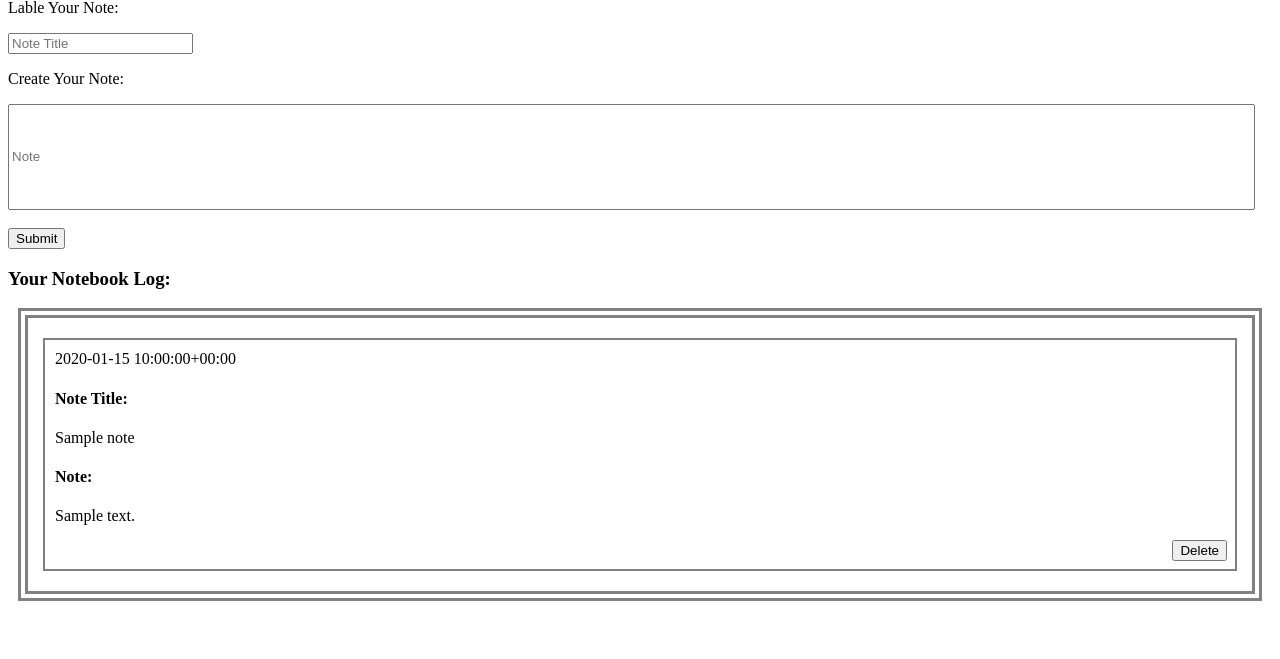
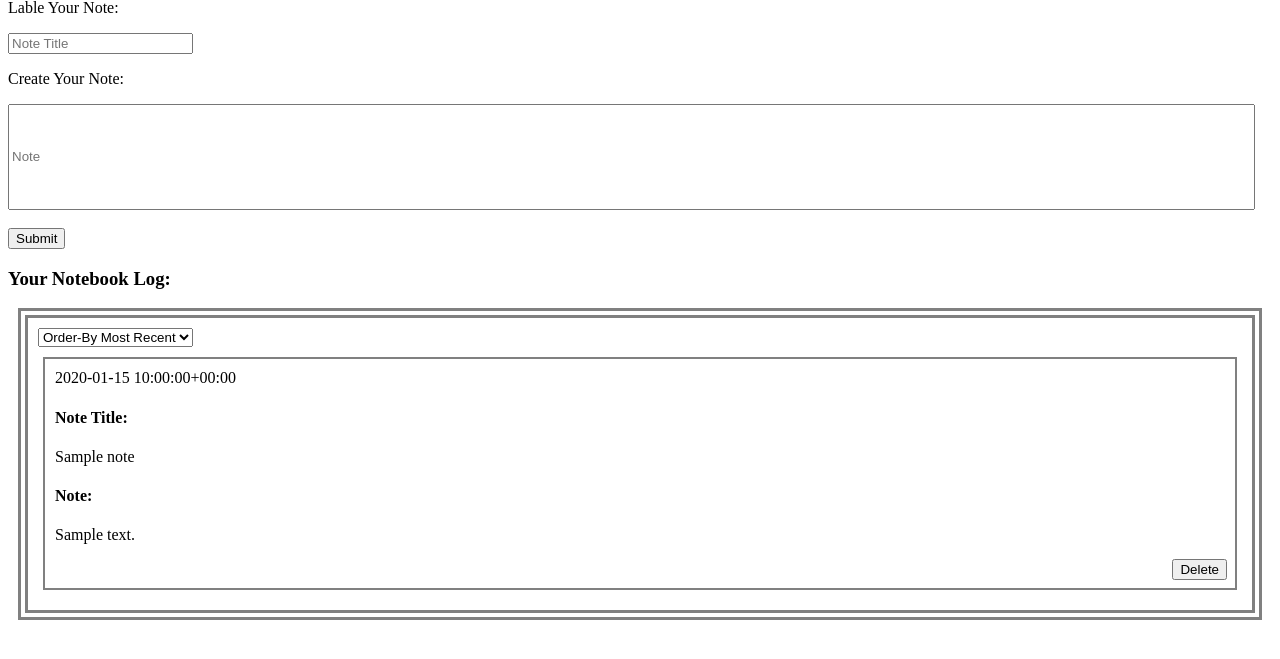
Before and after one commit to laurengordonfahn/notebook, a Flask app: page / in a window 1280 px wide. Shown: the part 95-754 px from the top of the page. Run offline with Flask 2, Linux system fonts and the light colour scheme; tables that the repository leaves empty hold one stand-in row (values such as "Sample post").

Commit message:
Created Asending and Decending Order-By Option
Created toggle for asending desending options for ordering notes in html and functions in server and javascript to enable DOM update.

```diff
--- a/model.py
+++ b/model.py
@@ -1,6 +1,8 @@
 from flask_sqlalchemy import SQLAlchemy
 #python World Time Zone
 import pytz
+#for serilizing objects
+
 
 db = SQLAlchemy()
 
@@ -32,6 +34,7 @@ class Note(db.Model):
     created_at = db.Column(AwareDateTime, default=db.func.now(), nullable=False)
 
 
+
 if __name__ == "__main__":
     from server import app
     connect_to_db(app)
--- a/requirements.txt
+++ b/requirements.txt
@@ -2,12 +2,15 @@ blinker==1.4
 click==6.6
 Flask==0.12
 Flask-DebugToolbar==0.10.0
+flask-marshmallow==0.7.0
 Flask-SQLAlchemy==2.1
 itsdangerous==0.24
 Jinja2==2.8.1
 MarkupSafe==0.23
+marshmallow==2.12.2
 pkg-resources==0.0.0
 psycopg2==2.6.2
 pytz==2016.10
+six==1.10.0
 SQLAlchemy==1.1.4
 Werkzeug==0.11.15
--- a/server.py
+++ b/server.py
@@ -1,19 +1,38 @@
-from flask import (Flask, request, render_template, flash, session, jsonify)
+from flask import (Flask, request, render_template, redirect, flash, session, jsonify)
 
 from flask_debugtoolbar import DebugToolbarExtension
+
+from sqlalchemy import (asc, desc)
 
 from model import *
 
 from helper_functions import *
 
+#for searlizing sqlalchemy objects
+from flask_marshmallow import Marshmallow
+
+
 app = Flask(__name__)
+#for marshmellow searliazer to work
+ma = Marshmallow(app)
+
 app.secret_key = "rainy tuesday"
 
+###################### class for Marshmellow #############################
+class UserSchema(ma.Schema):
+    class Meta:
+        # Fields to expose
+        fields = ('id', 'created_at', 'title', 'content')
+
+user_schema = UserSchema()
+users_schema = UserSchema(many=True)
+#####################################################
 
 @app.route('/')
 def index():
     """ Render index.html populate with notes from DB """
     notes = gather_all_notes_from_db()
+
     return render_template("index.html", notes=notes)
 
 @app.route('/notes', methods=['POST'])
@@ -39,13 +58,29 @@ def add_note():
     return jsonify(response)
 
 
+@app.route('/notes/reorder')
+def descend_order():
+    """ Returns notes in Descending Order """
+
+    order_by = request.args.get("order_by")
+
+    if order_by == "most_recent":
+        notes = gather_all_notes_from_db()
+
+    else:
+        notes =  Note.query.order_by(asc(Note.created_at)).all()
+
+    result = users_schema.dump(notes)
+
+    return jsonify(result.data)
+
+
 @app.route('/notes/<id>', methods=['DELETE'])
 def delete_note(id):
     """Remove note from DB"""
 
     delete_note_from_db(id)
 
-    #TODO : Do I need to return anything?
     return jsonify({"none": "none"})
 
 
--- a/static/javascript/index.js
+++ b/static/javascript/index.js
@@ -1,16 +1,12 @@
-
  //// Update the DOM with new note /////
 function upDateNotes(response){
 
     var add_note_form =
         "<form>" +
-
             "<div class=\"decorate_note_div\">" +
-                "<div>" + response.created_at +"</div>" +
-                "<div>" + response.title + "</div>" +
-                "<div>" +
-                    "<p>" + response.content + "</p>" +
-                "</div>" +
+                $("<div></div>").text(response.created_at).html() +
+                $("<div></div>").text(response.title).html() +
+                $("<div><p></p></div>").text(response.content).html() +
                 "<button class=\"delete_note\" value=\""+ response.id +"\"> Delete </button>" +
                 "<br>" +
             "</div>" +
@@ -58,10 +54,54 @@ function removeNoteFromDB(event){
 
 }
 
+//// Reorganize Notes In Ascending/Descending Oder ////
 
-////// when read execute code //////
+function updateNoteOrder(response){
+
+    $("#contain_all_notes").empty();
+
+    for(var i=0; i < response.length; i++){
+        var div_create = "<div class=\"decorate_note_div\">" +
+                    $("<div></div>").text(response[i].created_at).html() +
+
+                    "<div>" +
+                        "<h4>Note Title:</h4>" +
+                        $("<p class=\"note_title\"></p>").text(response[i].title).html()+
+                    "</div>" +
+
+                    "<div>" +
+                        "<h4>Note:</h4>" +
+                        $("<p class=\"notes_from_db\"></p>").text(response[i].content).html()+
+
+                    "</div>" +
+
+                    "<button class=\"delete_note\" value=\""+ response[i].id  + "\"> Delete </button>" +
+                    "<br>" +
+                "</div>";
+
+        $("#contain_all_notes").append(div_create);
+
+    }
+
+}
+
+function ascendDescend(event){
+
+    var order_by = $('#ascend_descend').val();
+
+    $.ajax({
+        url: '/notes/reorder',
+        type: 'GET',
+        data: { order_by: order_by },
+        success: updateNoteOrder
+    });
+
+}
+
+////// when ready execute code //////
 
 $(document).ready(function(){
     $('body').on('click', '#new_note_button', addNewNoteToDB);
     $('body').on('click', '.delete_note', removeNoteFromDB);
+    $('body').on('change', '#ascend_descend', ascendDescend)
 });
--- a/templates/index.html
+++ b/templates/index.html
@@ -23,14 +23,27 @@
 
         <div class="new_updated_notes"> </div>
 
-        {% if not notes %}
+            {% if not notes %}
 
-            <p>You do not have any notes at this time!</p>
+                <p>You do not have any notes at this time!</p>
 
-        {% else %}
+            {% else %}
 
-            {% for note in notes %}
-                <form action="notes/{{ note.id }}" method="delete">
+                <form>
+
+                    <select id='ascend_descend' name='order_by'>
+
+
+                        <option value='most_recent'> Order-By Most Recent </option>
+                        <option value='oldest'> Order-By Oldest </option>
+
+
+                    </select>
+
+                </form>
+                <div id="contain_all_notes">
+                {% for note in notes %}
+
                     <div class="decorate_note_div">
 
                         <div>
@@ -49,9 +62,9 @@
                         <button class="delete_note" value="{{ note.id }}"> Delete </button>
                         <br>
                     </div>
-                </form>
-            {% endfor %}
 
+                {% endfor %}
+                </div>
 
         {% endif %}
     </div>
```
